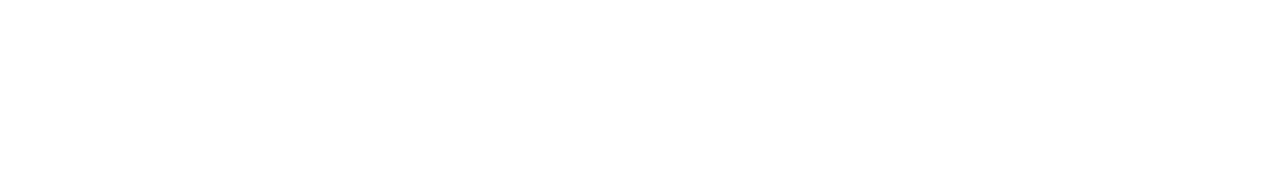
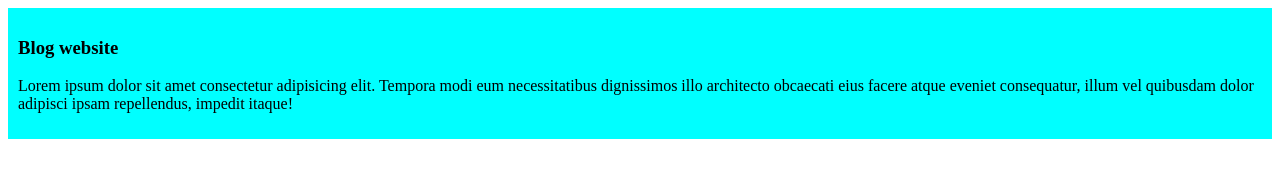
Before and after one commit to nayem56789/my-first-github-repo, a plain HTML site: page index.html in a window 1280 px wide. Drawn offline with Linux system fonts and the light colour scheme.

Commit message:
added the blog code

```diff
--- a/index.html
+++ b/index.html
@@ -4,8 +4,12 @@
     <meta charset="UTF-8">
     <meta name="viewport" content="width=device-width, initial-scale=1.0">
     <title>My first ever github repo</title>
+    <link rel="stylesheet" href="style/blog.css">
 </head>
 <body>
-
+    <div>
+        <h3>Blog website</h3>
+        <p>Lorem ipsum dolor sit amet consectetur adipisicing elit. Tempora modi eum necessitatibus dignissimos illo architecto obcaecati eius facere atque eveniet consequatur, illum vel quibusdam dolor adipisci ipsam repellendus, impedit itaque!</p>
+    </div>
 </body>
 </html>
--- /dev/null
+++ b/style/blog.css
@@ -0,0 +1,4 @@
+div{
+    background-color: aqua;
+    padding: 10px;
+}
```
